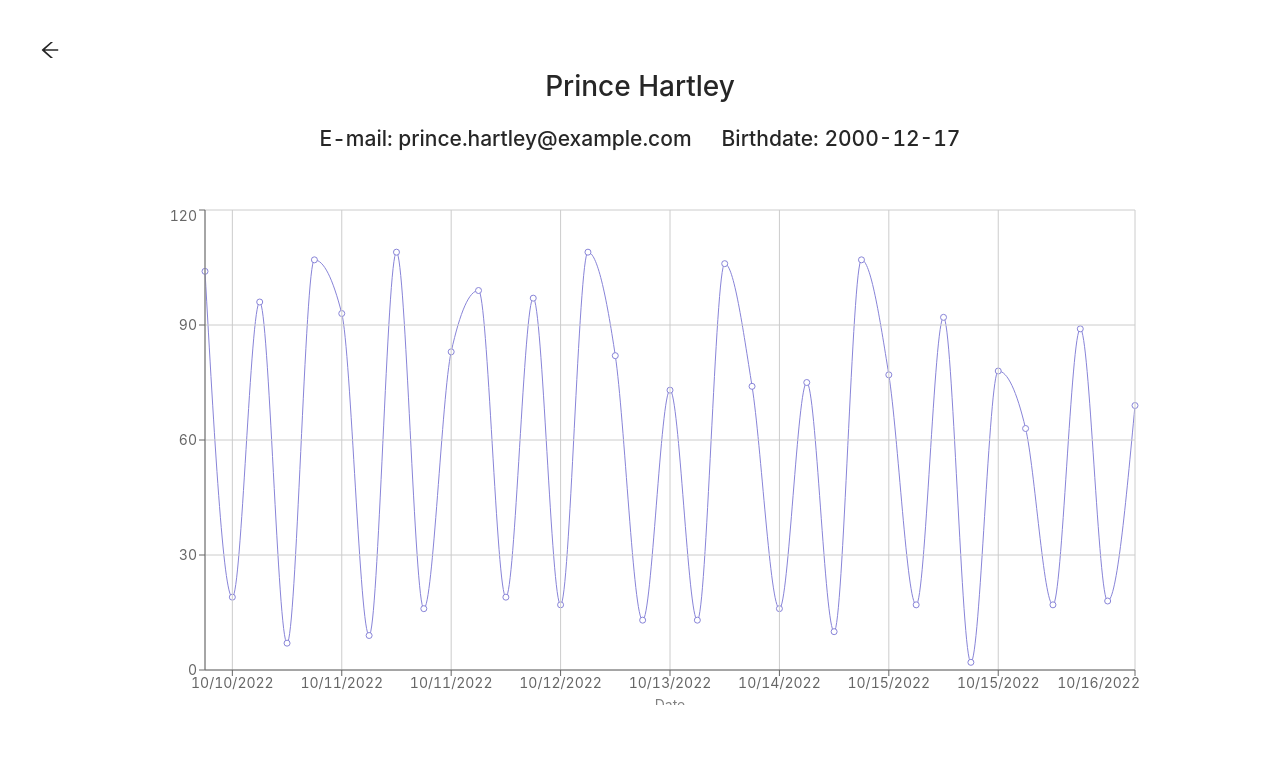
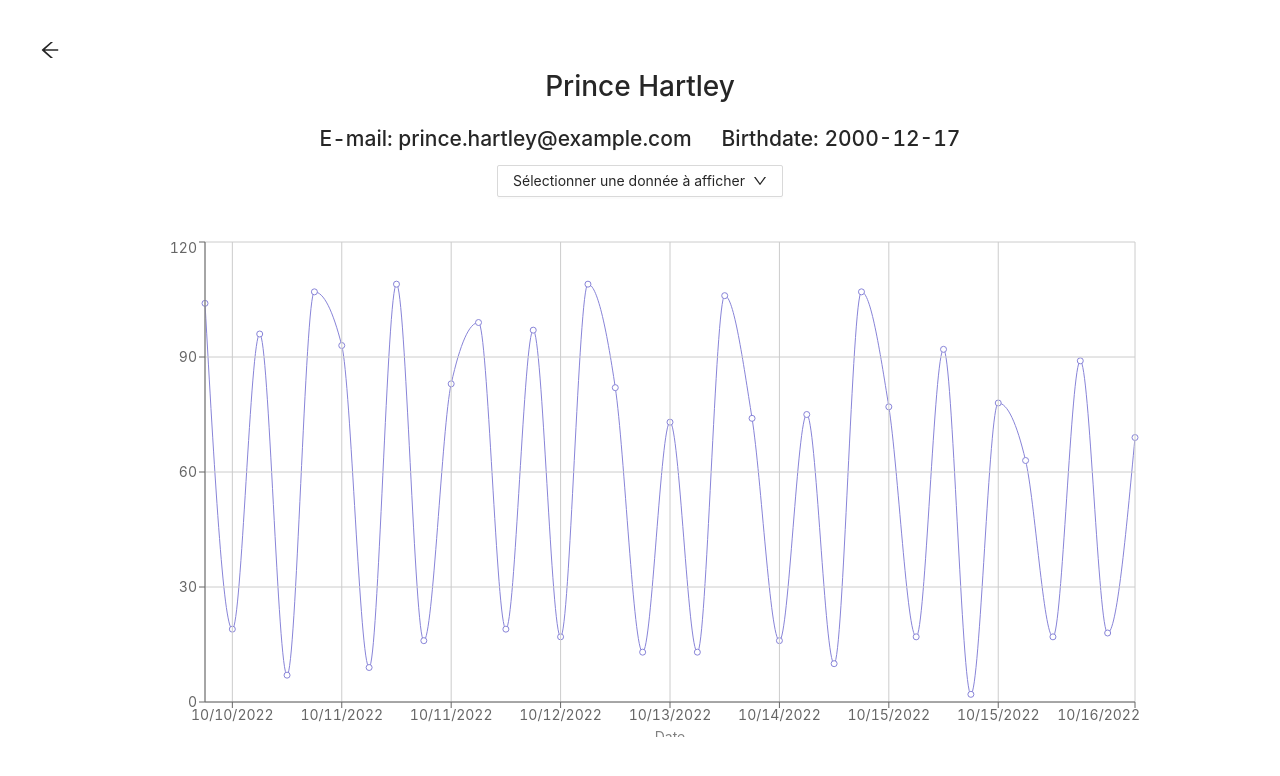
Before and after one commit to hokla-org/dojo-sante, a React (Create React App) app: page /patient/1 in a window 1280 px wide. Shown: the top 776 px of the page. Built offline with nearby package versions, Linux system fonts and the light colour scheme.

Commit message:
feat(Patient): select data to display in dropdown

```diff
--- a/src/Patient.css
+++ b/src/Patient.css
@@ -30,6 +30,11 @@ h2 {
     width: 30px;
 }
 
+.dropdown {
+    margin: auto;
+    display: flex;
+}
+
 .chart-container {
     display: flex;
     flex-direction: row;
--- a/src/Patient.jsx
+++ b/src/Patient.jsx
@@ -1,10 +1,11 @@
-import { ArrowLeftOutlined } from "@ant-design/icons";
 import React from "react";
 import { useNavigate, useParams } from "react-router-dom";
 import { CartesianGrid, Label, Line, LineChart, XAxis, YAxis } from "recharts";
 import medicalData from "./data/medicalData.json";
 import patients from "./data/patients.json";
 import "./Patient.css";
+import { ArrowLeftOutlined, DownOutlined } from "@ant-design/icons";
+import { Button, Dropdown, Menu, Space } from "antd";
 
 const Patient = () => {
   const { id } = useParams();
@@ -18,6 +19,15 @@ const Patient = () => {
     return new Intl.DateTimeFormat().format(date);
   };
 
+  const menuItems = Object.keys(medicalData).map((dataSourceKey) => ({
+    key: dataSourceKey,
+    label: (
+      <div>{`${dataSourceKey} + (${medicalData[dataSourceKey].unit})`}</div>
+    ),
+  }));
+
+  const menu = <Menu items={menuItems} />;
+
   return (
     <>
       <div className="header">
@@ -30,6 +40,20 @@ const Patient = () => {
             <h2>E-mail: {patient.email}</h2>
             <div className="spacer"></div>
             <h2>Birthdate: {patient.birthdate}</h2>
+          </div>
+          <div>
+            <Dropdown
+              overlay={menu}
+              placement="bottomCenter"
+              className="dropdown"
+            >
+              <Button>
+                <Space>
+                  Sélectionner une donnée à afficher
+                  <DownOutlined />
+                </Space>
+              </Button>
+            </Dropdown>
           </div>
         </div>
       </div>
--- a/src/data/medicalData.json
+++ b/src/data/medicalData.json
@@ -144,6 +144,6 @@
       }
     ]
   },
-  "cardiacFrequency": [],
-  "bloodPressure": []
+  "cardiacFrequency": {},
+  "bloodPressure": {}
 }
```
